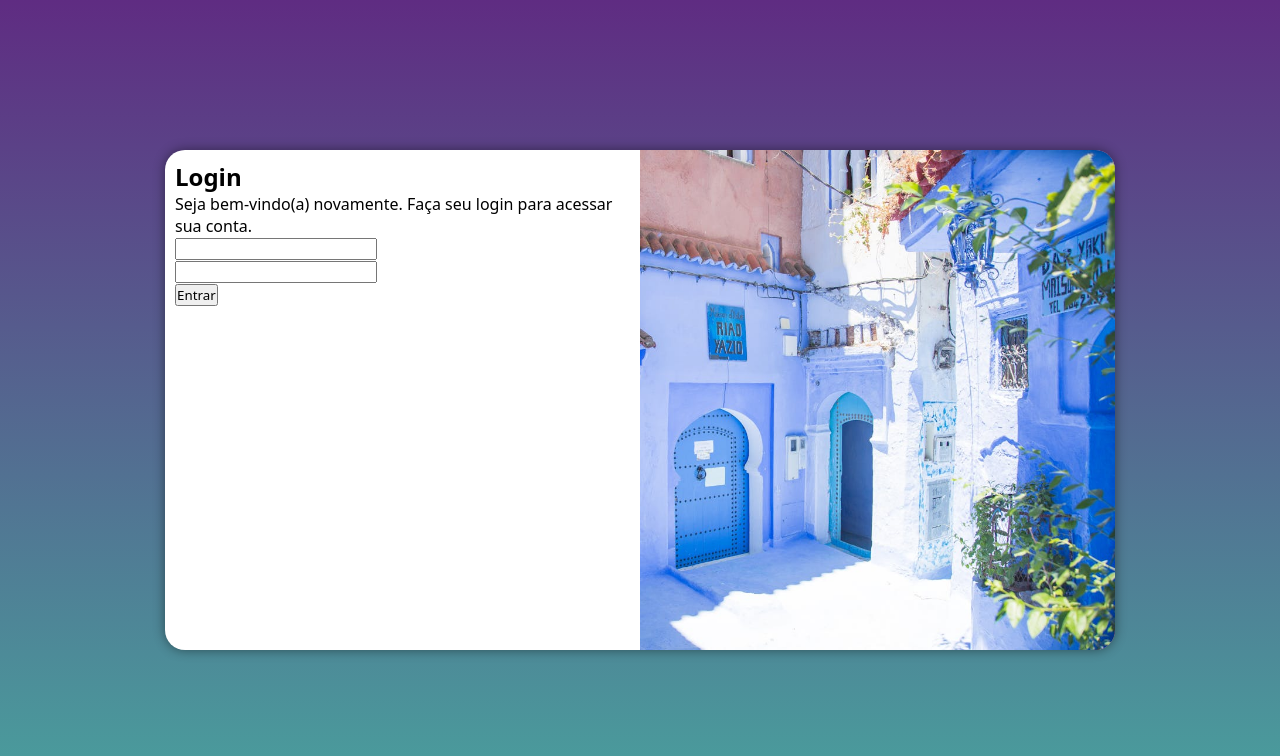
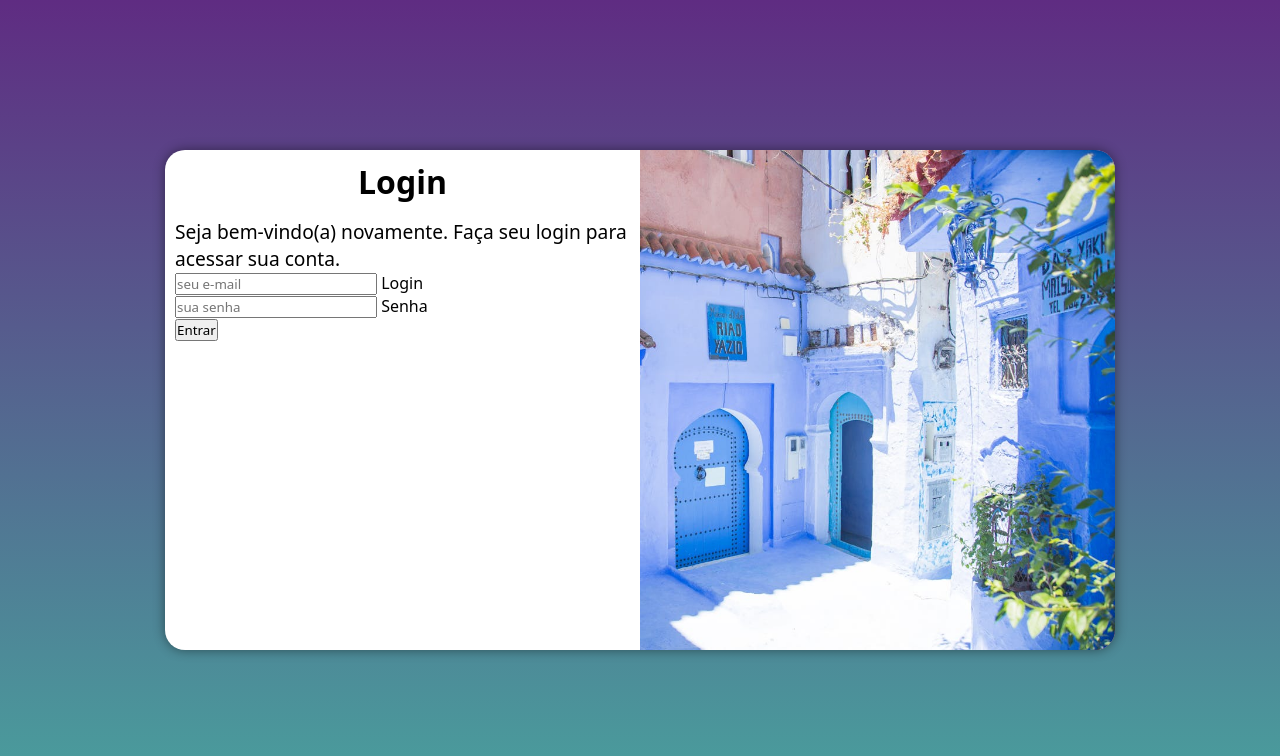
Before and after one commit to JuanDLucas/projeto-login, a plain HTML site: page index.html in a window 1280 px wide. Drawn offline with Linux system fonts and the light colour scheme.

Commit message:
atualizando formulario

```diff
--- a/estilos/media-query.css
+++ b/estilos/media-query.css
@@ -21,14 +21,22 @@ Grandes telas: acima de 1280px
 
     section#login > div#img {
         float: left;
-        width: 37%;
+        width: 35%;
         height: 100%;
     }
 
     section#login > div#form {
         float: right;
-        width: 63%;
+        width: 65%;
     }
+
+    div#form > h1 {
+        font-size: 2em;
+      }
+
+    div#form > p {
+        font-size: 1.1em;
+      }
 }
 
 @media screen and (min-width: 993px) {
@@ -51,4 +59,12 @@ Grandes telas: acima de 1280px
         float: left;
         width: 50%;
     }
+
+    div#form > h1 {
+        font-size: 2em;
+      }
+
+    div#form > p {
+        font-size: 1.2em;
+      }
 }
--- a/estilos/style.css
+++ b/estilos/style.css
@@ -55,3 +55,12 @@ section#login > div#form {
   display: block;
   padding: 10px;
 }
+
+div#form > h1 {
+  text-align: center;
+  margin-bottom: 15px;
+}
+
+div#form > p {
+  font-size: 0.9em;
+}
--- a/index.html
+++ b/index.html
@@ -19,14 +19,18 @@
                 <p>Seja bem-vindo(a) novamente. Faça seu login para acessar sua conta.</p>
                 <form action="login.php" method="post">
 
-                    <p>
-                        <label for="email"></label>
-                        <input type="email" name="email" id="email" required >
-                    </p>
-                    <p>
-                        <label for="senha"></label>
-                        <input type="password" name="senha" id="senha" required minlength="6" maxlength="12">
-                    </p>
+                    <div class="campo">
+                        <p>
+                            <input type="email" name="login" id="login" placeholder="seu e-mail" required>
+                            <label for="login">Login</label>
+                        </p>
+                    </div>
+                    <div class="campo">
+                        <p>
+                            <input type="password" name="senha" id="senha" placeholder="sua senha" required minlength="6" maxlength="12">
+                            <label for="senha">Senha</label>
+                        </p>
+                    </div>
                     <p>
                     <input type="submit" value="Entrar">
                     </p>
```
